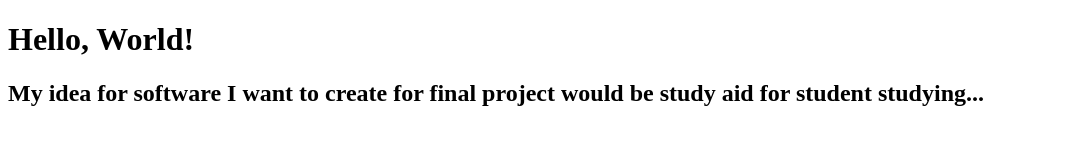
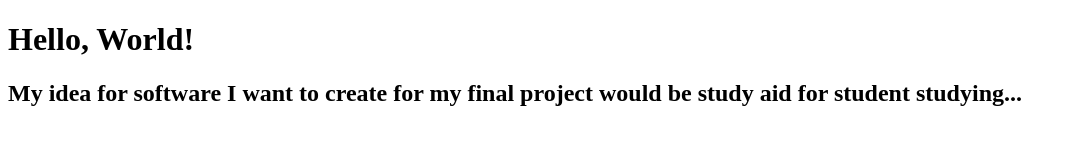
Before and after one commit to rockynana/CS3338-First-project, a plain HTML site: page index.html in a window 1280 px wide. Shown: the whole page, without its empty margins (0-1076 px from the left). Drawn offline with Linux system fonts and the light colour scheme.

Commit message:
Update index.html

```diff
--- a/index.html
+++ b/index.html
@@ -8,6 +8,6 @@
 <body>
     <h1>Hello, World!</h1>
 </body>
-    <h2>My idea for software I want to create for final project would be study aid for student studying...
+    <h2>My idea for software I want to create for my final project would be study aid for student studying...
 </h2>
 </html>
```
